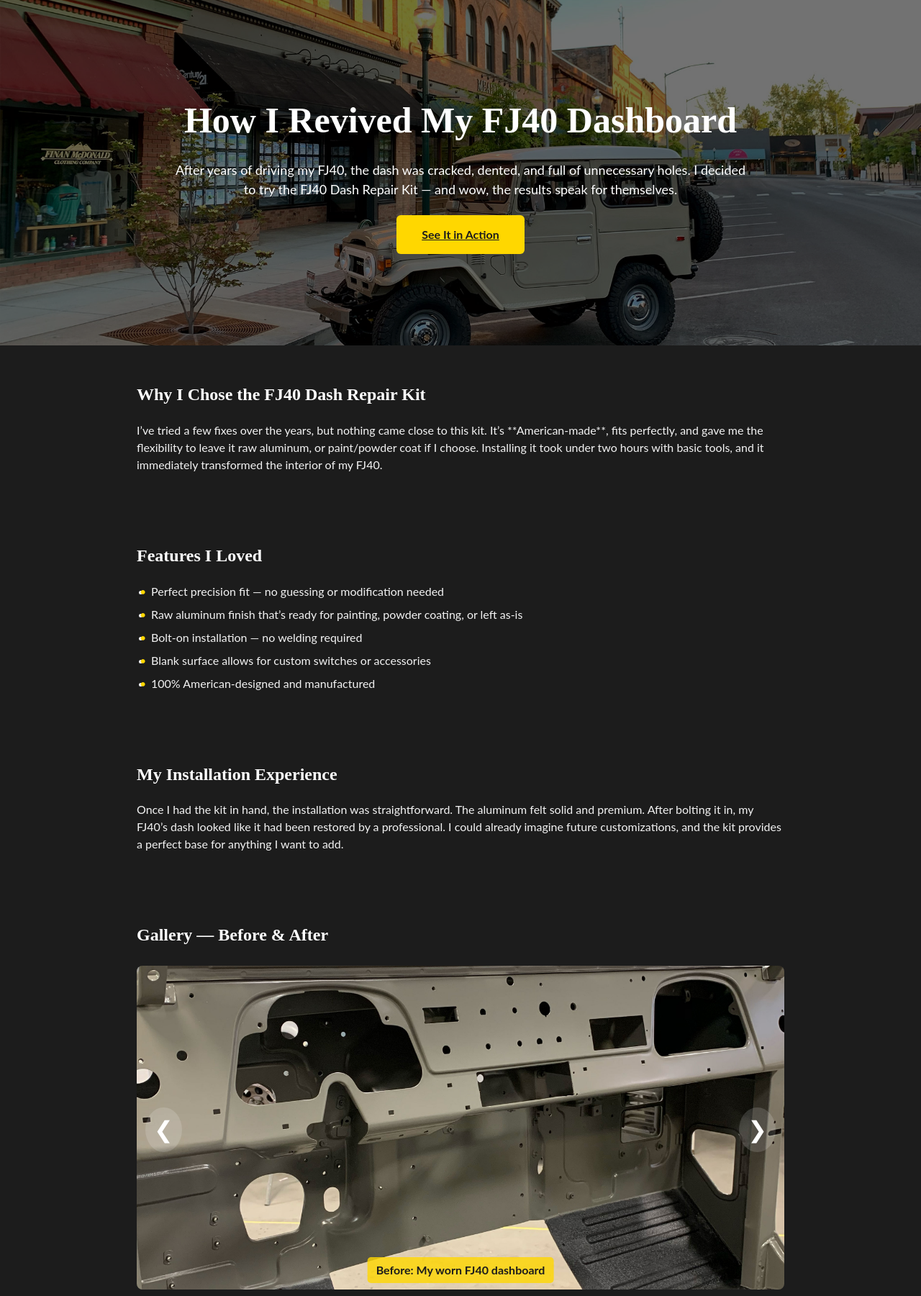
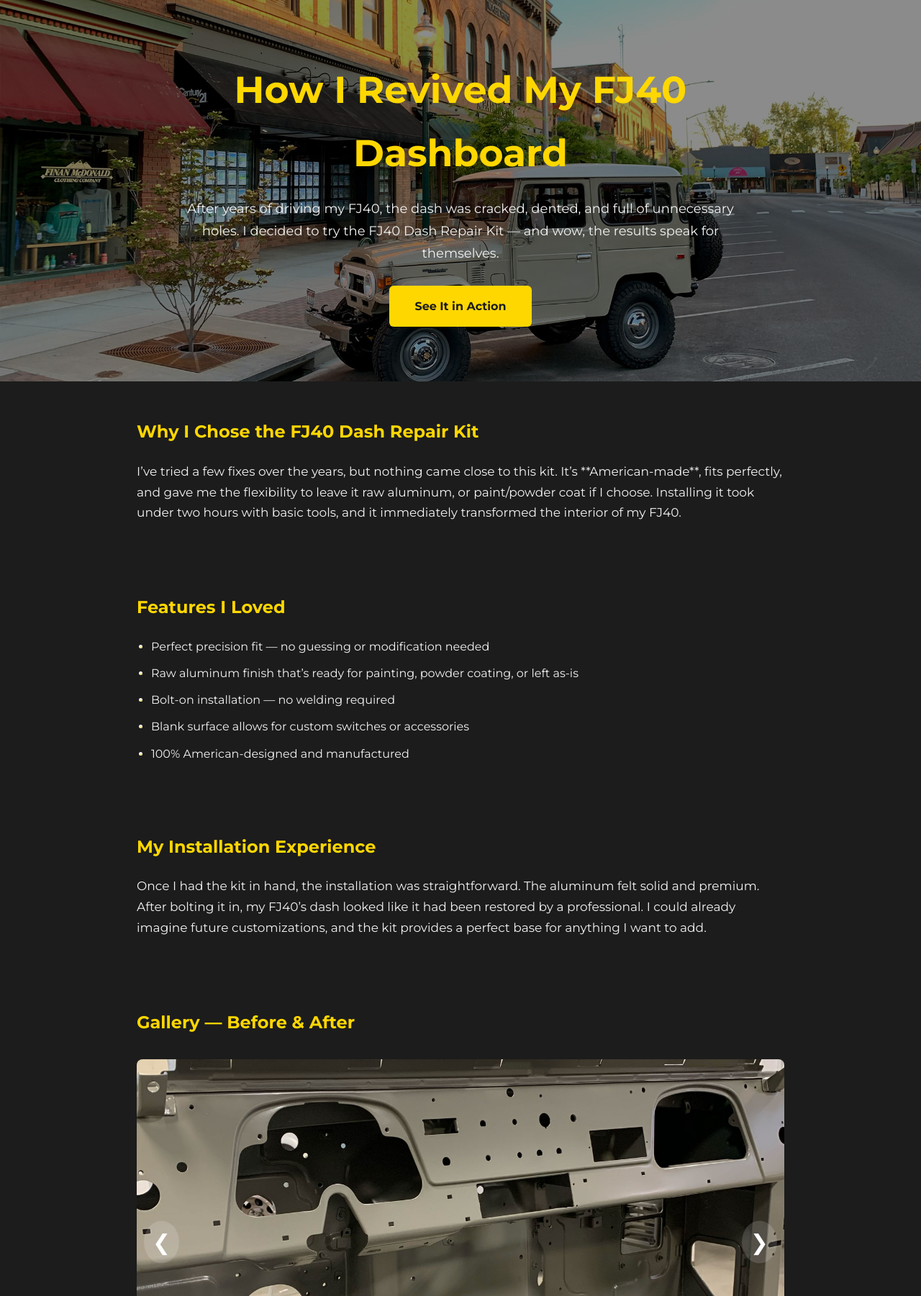
Before and after one commit to robertsfamily8991/FJ-Repair-Kit, a plain HTML site: page index.html in a window 1280 px wide. Shown: the part 20-1821 px from the top of the page at 72% size. Drawn offline with Linux system fonts and the light colour scheme.

Commit message:
Update styles.css

```diff
--- a/styles.css
+++ b/styles.css
@@ -1,81 +1,56 @@
-/* Body & Sections */
 body {
-    margin: 0;
-    font-family: 'Lato', sans-serif;
-    color: #f3f3f3;
-    line-height: 1.5;
-    background: #1c1c1c;
+    margin:0; font-family:'Montserrat', sans-serif; background:#1c1c1c; color:#f3f3f3; line-height:1.7;
 }
-.section {
-    padding: 30px 20px;
-    max-width: 900px;
-    margin: auto;
-}
-h1, h2 { font-family: 'Merriweather', serif; color: #fff; }
+.section {padding:30px 20px; max-width:900px; margin:auto;}
+h1,h2{color:#FFD700;}
+p{font-size:17px;}
 
 /* Hero */
-.hero {
-    position: relative;
-    min-height: 500px;
-    background: url('./assets/img/hero-fj40.jpg') center/cover no-repeat;
-    display: flex;
-    align-items: center;
-    justify-content: center;
-    padding: 0 20px;
-    text-align: center;
-    color: #fff;
-}
-.hero-overlay {
-    position: absolute;
-    top: 0; left: 0;
-    width: 100%; height: 100%;
-    background-color: rgba(0,0,0,0.55);
-}
-.hero-content {position: relative; z-index: 2; max-width: 800px;}
-.hero h1 {font-size: 50px; margin-bottom: 12px;}
-.hero p {font-size: 18px; margin-bottom: 12px;}
-.hero-benefits {
-    list-style: none; padding: 0; display: flex; flex-wrap: wrap; justify-content: center; margin-bottom: 20px;
-}
-.hero-benefits li {
-    background: rgba(255, 215, 0, 0.3); /* stronger yellow */
-    font-weight: bold; padding: 10px 20px; border-radius: 22px; margin: 5px 10px;
-}
+.hero {position:relative; min-height:550px; background:url('./assets/img/hero-fj40.jpg') center/cover no-repeat; display:flex; align-items:center; justify-content:center; text-align:center; padding:0 20px;}
+.hero-overlay {position:absolute; top:0; left:0; width:100%; height:100%; background-color:rgba(0,0,0,0.45);}
+.hero-content {position:relative; z-index:2; max-width:800px;}
+.hero h1{font-size:52px; margin-bottom:15px;}
+.hero p{font-size:18px; margin-bottom:20px;}
+
+/* Fade-in Animation */
+.fade-in {opacity:0; transform:translateY(20px); animation: fadeInUp 1s forwards;}
+@keyframes fadeInUp{to{opacity:1; transform:translateY(0);}}
 
 /* Buttons */
-.cta-btn, .buy-btn, .cta-btn.secondary {
-    background: #FFD700; color: #1c1c1c; padding: 15px 35px; border-radius: 6px; font-weight: bold; display: inline-block; margin: 10px 0;
-    transition: 0.3s;
-}
-.cta-btn:hover, .buy-btn:hover, .cta-btn.secondary:hover { background: #e6c200; transform: translateY(-2px); }
+.cta-btn, .buy-btn {background:#FFD700; color:#1c1c1c; padding:15px 35px; border-radius:6px; font-weight:bold; display:inline-block; margin:10px 0; text-decoration:none;}
+.cta-btn:hover, .buy-btn:hover{text-decoration:none; background:#e6c200;}
 
 /* Features */
-.feature-list {list-style: disc; padding-left: 20px; color: #f3f3f3;}
-.feature-list li {margin-bottom: 8px;}
-.feature-list li::before { content: '•'; color: #FFD700; display: inline-block; width: 1em; margin-left: -1em; }
+.feature-list{list-style:disc; padding-left:20px; color:#f3f3f3;}
+.feature-list li{margin-bottom:10px;}
+.feature-list li::before{content:'•'; color:#FFD700; display:inline-block; width:1em; margin-left:-1em;}
 
 /* Carousel */
-.carousel {position: relative; overflow: hidden; margin-top: 25px;}
-.carousel-track {display: flex; transition: transform 0.4s ease-in-out;}
-.carousel-slide {min-width: 100%; position: relative; text-align: center;}
-.carousel-slide img {width: 100%; height: 450px; object-fit: cover; cursor: pointer; border-radius: 8px;} /* taller images */
-.carousel-slide .caption {position: absolute; bottom: 15px; left: 50%; transform: translateX(-50%); color: #1c1c1c; font-weight: bold; background: rgba(255, 215, 0, 0.8); padding: 6px 12px; border-radius: 5px;}
-.carousel-btn {position: absolute; top: 50%; transform: translateY(-50%); background: rgba(255,255,255,0.15); color: #fff; border: none; font-size: 32px; padding: 12px; cursor: pointer; border-radius: 50%; z-index: 10;}
-.carousel-btn.prev {left: 12px;} .carousel-btn.next {right: 12px;}
+.carousel{position:relative; overflow:hidden; margin-top:30px;}
+.carousel-track{display:flex; transition:transform 0.4s ease-in-out;}
+.carousel-slide{min-width:100%; position:relative; text-align:center;}
+.carousel-slide img{width:100%; max-height:500px; object-fit:cover; cursor:pointer; border-radius:8px; transition: transform 0.3s ease;}
+.carousel-slide img:hover{transform: scale(1.03);}
+.carousel-slide .caption{position:absolute; bottom:15px; left:50%; transform:translateX(-50%); color:#1c1c1c; font-weight:bold; background:rgba(255,215,0,0.8); padding:6px 12px; border-radius:6px;}
+.carousel-btn{position:absolute; top:50%; transform:translateY(-50%); background: rgba(255,255,255,0.15); color:#fff; border:none; font-size:30px; padding:12px; cursor:pointer; border-radius:50%; z-index:10;}
+.carousel-btn.prev{left:10px;} .carousel-btn.next{right:10px;}
 
 /* FAQ */
-.faq-item {margin-bottom: 18px;}
+.faq-item{margin-bottom:15px;}
+.faq-question{width:100%; background:#222; color:#FFD700; border:none; padding:12px 15px; text-align:left; font-weight:bold; font-size:16px; cursor:pointer; border-radius:5px; transition: background 0.2s;}
+.faq-question:hover{background:#333;}
+.faq-answer{display:none; padding:10px 15px; background:#333; border-radius:5px; margin-top:5px; color:#f3f3f3; transition: max-height 0.3s ease; overflow:hidden;}
+
+/* Purchase Section */
+.buy{text-align:center;}
 
 /* Footer */
-.footer {text-align: center; padding: 25px 20px; background: #111; color: #ccc;}
+.footer{text-align:center; padding:25px 20px; background:#111; color:#ccc;}
 
 /* Responsive */
 @media(max-width:768px){
-    .hero {min-height: 400px;}
-    .hero h1 {font-size: 36px;}
-    .hero p {font-size: 16px;}
-    .hero-benefits {flex-direction: column;}
-    .hero-benefits li {margin: 4px 0; padding: 8px 15px;}
-    .cta-btn {width: 80%; text-align: center; margin: 10px auto;}
-    .carousel-slide img {height: 300px;} /* mobile carousel slightly smaller */
+    .hero{min-height:400px;}
+    .hero h1{font-size:36px;}
+    .hero p{font-size:16px;}
+    .cta-btn{width:80%; text-align:center; margin:10px auto;}
 }
```
